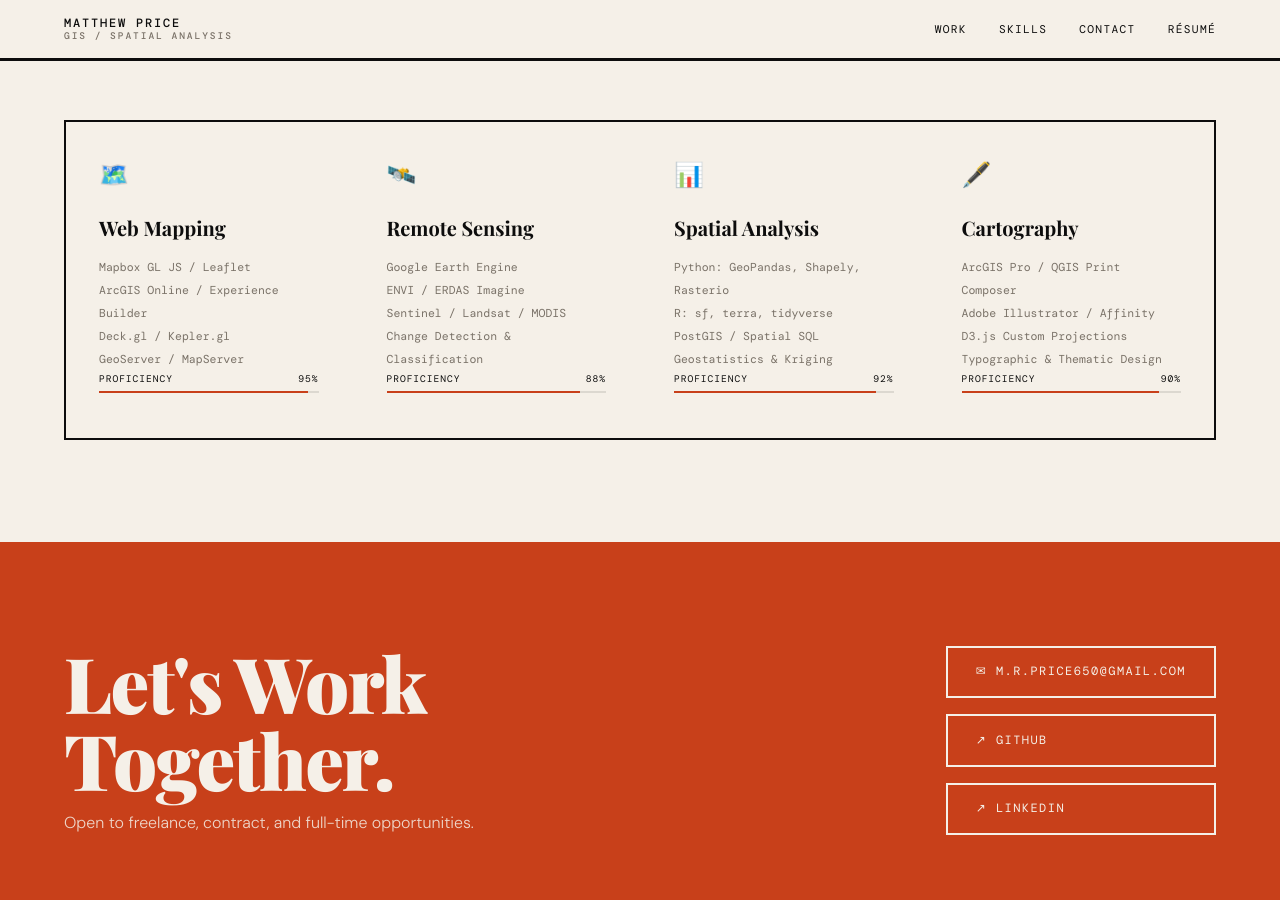
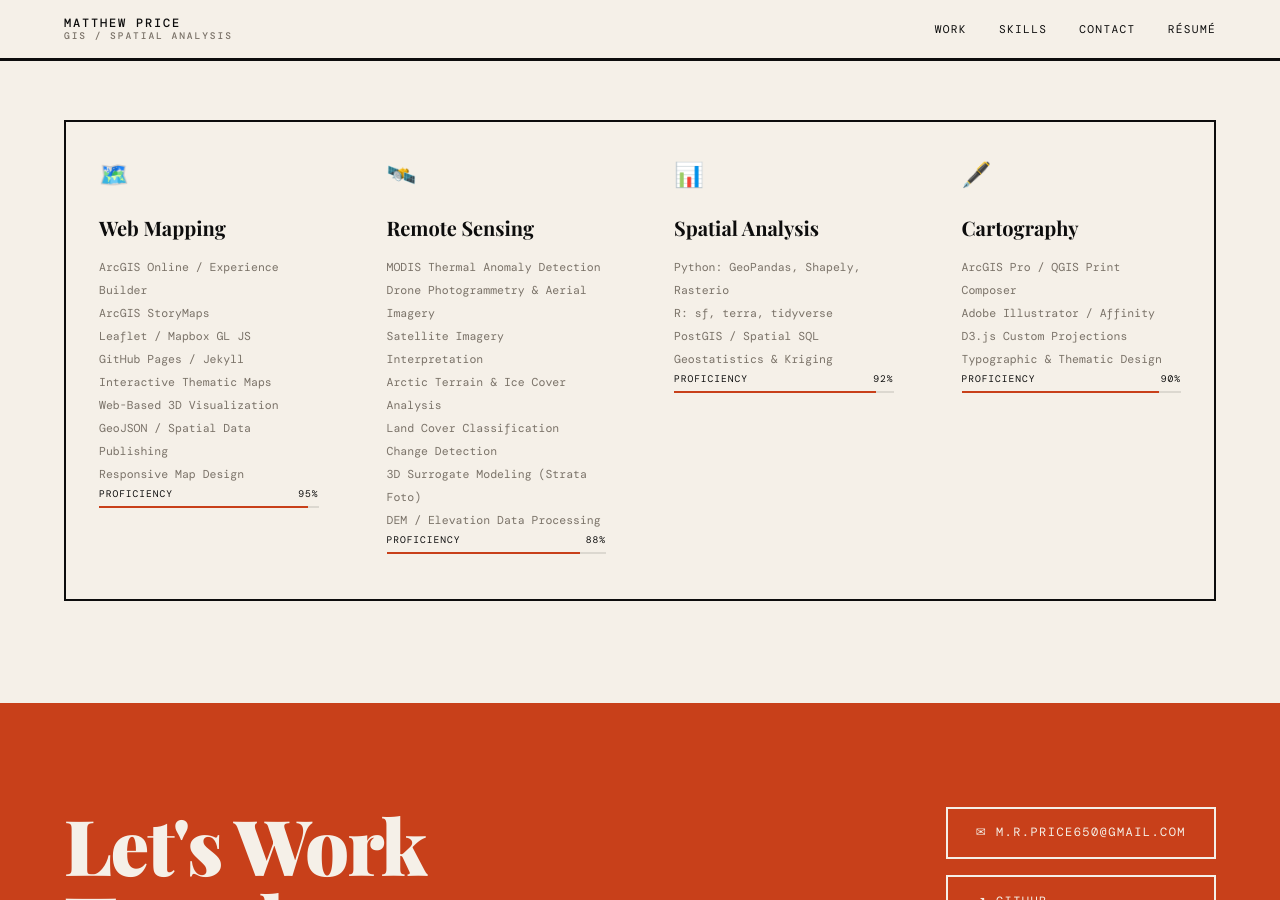
Before and after one commit to MPrice650/MPrice650.github.io, a Jekyll site: the page built from index.html, in a window 1280 px wide and 900 px high, scrolled down 3217 px. Built offline with Jekyll 4.4.1, drawn with Linux system fonts in a browser that asks for light colours; some web fonts are replaced.

Commit message:
Update index.html

```diff
--- a/index.html
+++ b/index.html
@@ -110,10 +110,14 @@
       <span class="skill-block__icon">🗺️</span>
       <h3 class="skill-block__title">Web Mapping</h3>
       <ul class="skill-block__list">
-        <li>Mapbox GL JS / Leaflet</li>
         <li>ArcGIS Online / Experience Builder</li>
-        <li>Deck.gl / Kepler.gl</li>
-        <li>GeoServer / MapServer</li>
+        <li>ArcGIS StoryMaps</li>
+        <li>Leaflet / Mapbox GL JS</li>
+        <li>GitHub Pages / Jekyll</li>
+        <li>Interactive Thematic Maps</li>
+        <li>Web-Based 3D Visualization</li>
+        <li>GeoJSON / Spatial Data Publishing</li>
+        <li>Responsive Map Design</li>
       </ul>
       <div class="skill-bar-wrap">
         <div>
@@ -127,10 +131,14 @@
       <span class="skill-block__icon">🛰️</span>
       <h3 class="skill-block__title">Remote Sensing</h3>
       <ul class="skill-block__list">
-        <li>Google Earth Engine</li>
-        <li>ENVI / ERDAS Imagine</li>
-        <li>Sentinel / Landsat / MODIS</li>
-        <li>Change Detection & Classification</li>
+        <li>MODIS Thermal Anomaly Detection</li>
+        <li>Drone Photogrammetry & Aerial Imagery</li>
+        <li>Satellite Imagery Interpretation</li>
+        <li>Arctic Terrain & Ice Cover Analysis</li>
+        <li>Land Cover Classification</li>
+        <li>Change Detection</li>
+        <li>3D Surrogate Modeling (Strata Foto)</li>
+        <li>DEM / Elevation Data Processing</li>
       </ul>
       <div class="skill-bar-wrap">
         <div>
```
